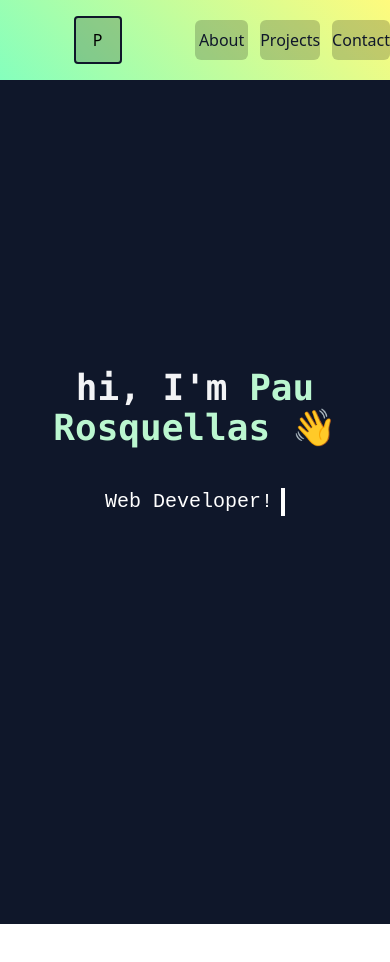
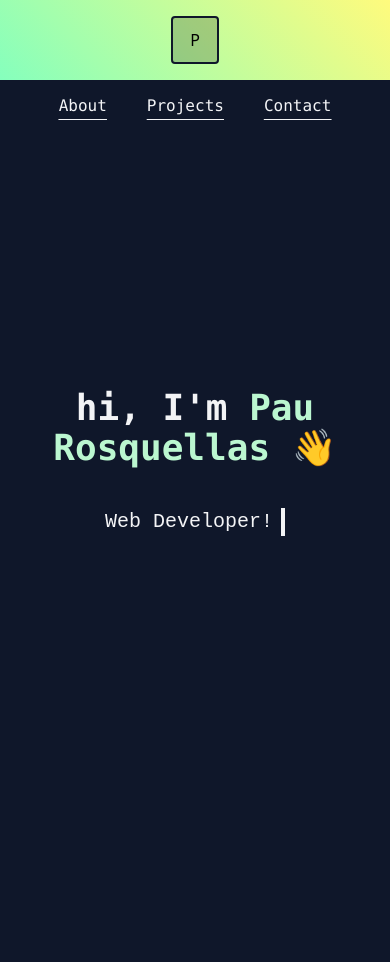
Before and after one commit to pau7rr/paurosquellas-com, a Vue app: page / in a window 390 px wide. Shown: the top 962 px of the page. Before the commit the page ends 924 px from the top, so only its background shows below. Built offline with nearby package versions, Linux system fonts and the light colour scheme.

Commit message:
new menu for mobile & improvements

```diff
--- a/src/components/Intro.vue
+++ b/src/components/Intro.vue
@@ -3,7 +3,7 @@
         <h1 class=" font-mono text-4xl font-extrabold text-gray-100 md:text-6xl mb-10 text-center">
             hi, I'm <span class=" text-green-200"> Pau Rosquellas 👋 </span>
         </h1>
-        <span class="typing text-white mx-auto text-xl md:text-3xl"> Web Developer! </span>
+        <span class="typing text-gray-100 mx-auto text-xl md:text-3xl"> Web Developer! </span>
     </div>
 </template>
 
--- a/src/components/Navbar.vue
+++ b/src/components/Navbar.vue
@@ -2,23 +2,28 @@
 </script>
 
 <template>
-  <header class=" h-20 w-full">
-      <nav class=" grid grid-cols-2 content-center h-full">
-          <div class=" flex justify-center">
+  <header class=" ">
+      <nav class=" h-20 w-full grid grid-cols-2 content-center">
+          <div class=" col-span-2 md:col-span-1 flex justify-center">
             <RouterLink to="/" class=" w-12 h-12 flex rounded bg-black bg-opacity-20 border-2 border-slate-900"><p class=" m-auto">P</p></RouterLink>
           </div>
-          <div class=" flex justify-center items-center gap-x-3 text-slate-900">
+          <div class=" hidden md:flex justify-center items-center gap-x-3 text-slate-900">
             <RouterLink to="/about" class=" w-20 h-10 flex rounded-md bg-black bg-opacity-20 hover:bg-opacity-40"><p class=" m-auto">About</p></RouterLink>
             <RouterLink to="/about" class=" w-20 h-10 flex rounded-md bg-black bg-opacity-20 hover:bg-opacity-40"><p class=" m-auto">Projects</p></RouterLink>
             <RouterLink to="/about" class=" w-20 h-10 flex rounded-md bg-black bg-opacity-20 hover:bg-opacity-40"><p class=" m-auto">Contact</p></RouterLink>
           </div>
       </nav>
+      <div class=" md:hidden flex p-3 border-2 border-slate-900 justify-center gap-x-10 font-mono text-gray-100 underline underline-offset-8 bg-slate-900">
+        <RouterLink to="/about" class=""><p class="">About</p></RouterLink>
+        <RouterLink to="/about" class=""><p class="">Projects</p></RouterLink>
+        <RouterLink to="/about" class=""><p class="">Contact</p></RouterLink>
+      </div>
   </header>
 </template>
 
 <style scoped>
-    header {
-        background-color: #85FFBD;
-        background-image: linear-gradient(45deg, #85FFBD 0%, #FFFB7D 100%);
+    nav {
+      background-color: #85FFBD;
+      background-image: linear-gradient(45deg, #85FFBD 0%, #FFFB7D 100%);
     }
 </style>
--- a/src/views/HomeView.vue
+++ b/src/views/HomeView.vue
@@ -4,6 +4,6 @@
 
 <template>
   <main class=" bg-slate-900 h-screen flex">
-    <Intro class=" mt-72 mx-auto" />
+    <Intro class=" mt-64 md:mt-72 mx-auto" />
   </main>
 </template>
```
